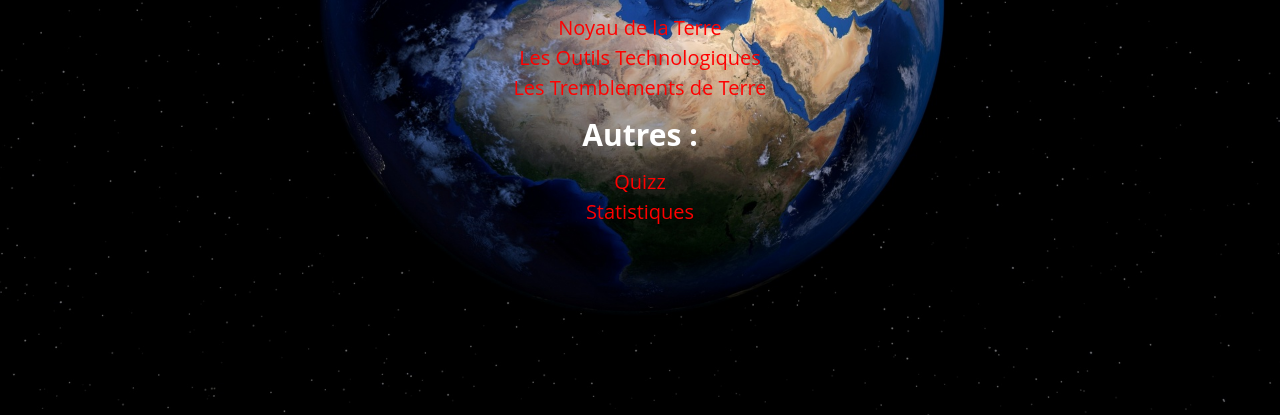
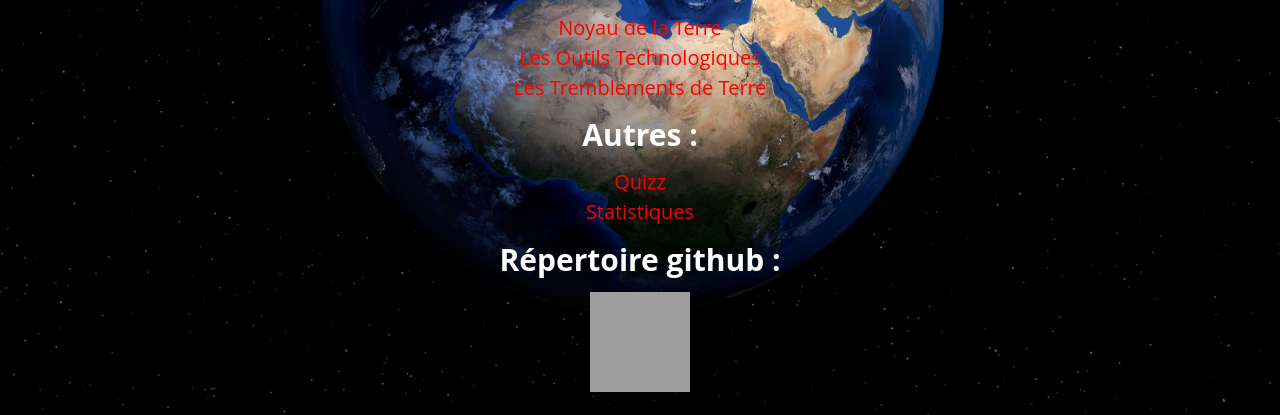
Before and after one commit to Cardin-Francois/Time-to-quake, a PHP site: page / in a window 1280 px wide. Shown: the part 385-800 px from the top of the page. Run offline with PHP 8.4, Linux system fonts and the light colour scheme; grey boxes are pictures that could not be loaded.

Commit message:
Update index.php

```diff
--- a/Projet/site/index.php
+++ b/Projet/site/index.php
@@ -38,6 +38,9 @@ if(isset($_POST['variable'])) {
   <H2>Autres :</H2>
   <a href="quizz.html">Quizz </a><br>
   <a href="statistiques.html">Statistiques</a>
+    <H2>Répertoire github :</H2>
+  <a href='https://github.com/Cardin-Francois/Time-to-quake' target="_blank" > <img src= 'images/telecharger.png' width='100' height='100'></a>
+
 <script>
     function envoyerVariable() {
         // Afficher le message de chargement
```
